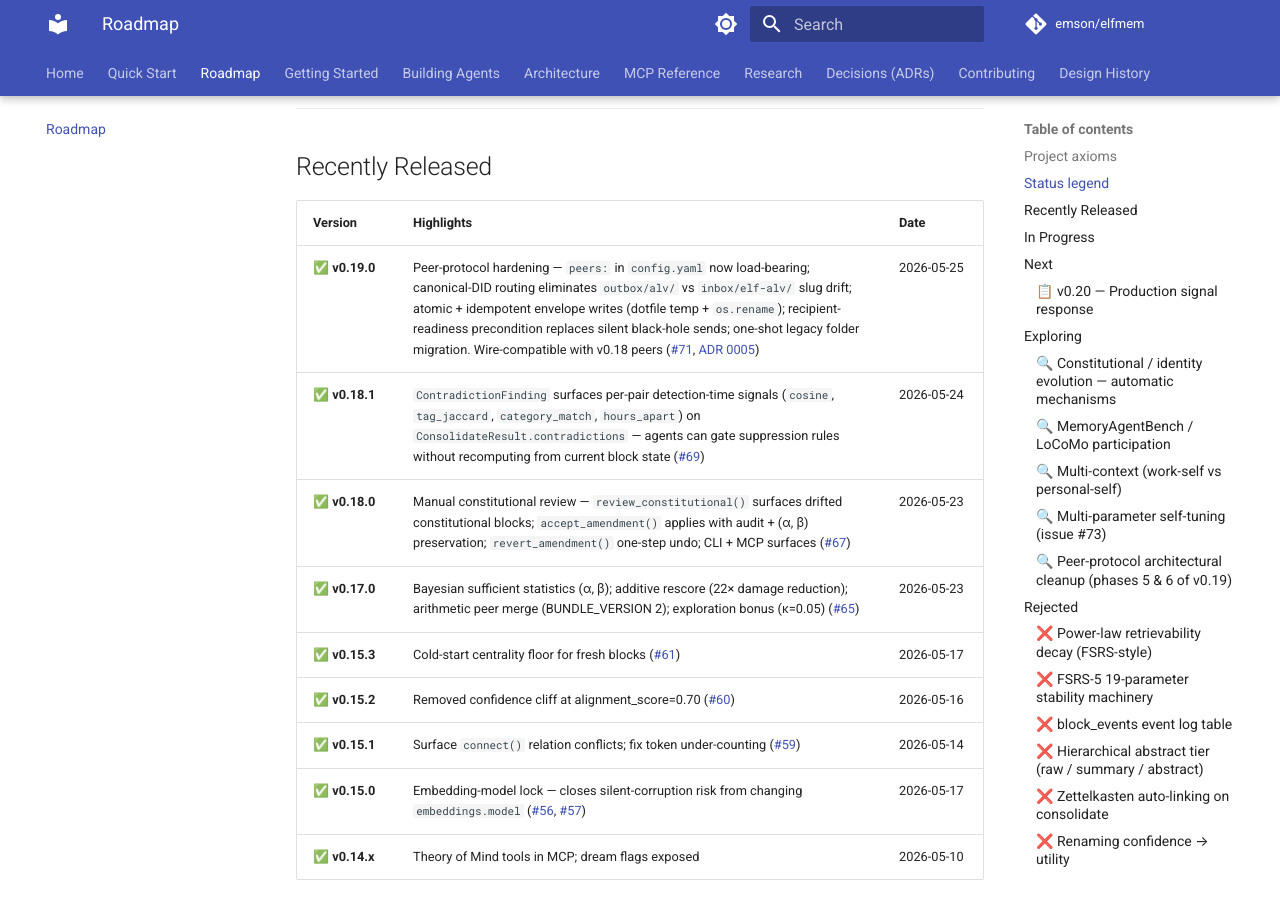
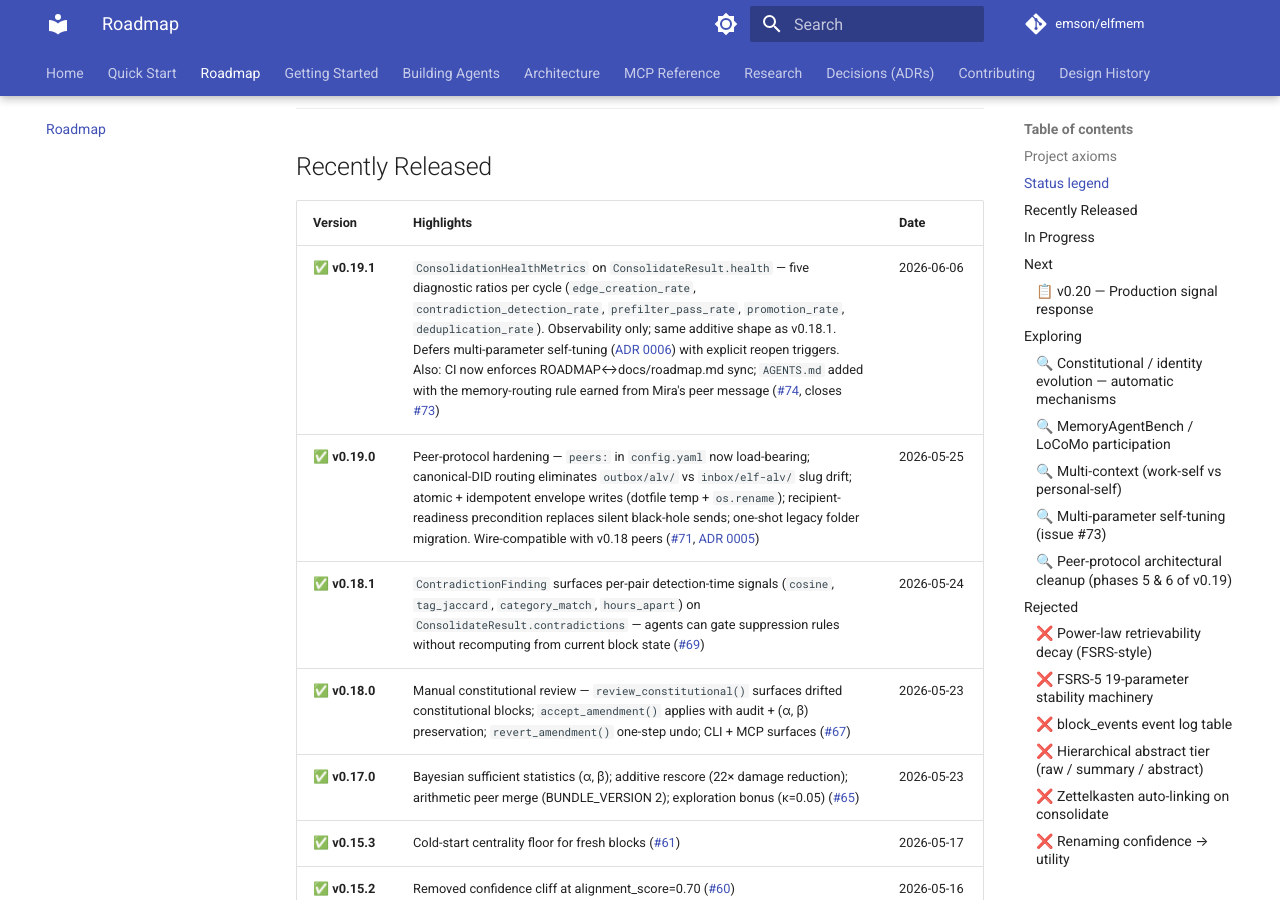
Before and after one commit to emson/elfmem, an MkDocs documentation site: the page built from docs/roadmap.md, in a window 1280 px wide and 900 px high, scrolled down 1166 px. Built offline with MkDocs 1.6.1 and Material for MkDocs 9.7.7, drawn with Linux system fonts in a browser that asks for light colours; comment, search, counter and statistics services are not loaded.

Commit message:
release: v0.19.1 — ConsolidationHealthMetrics (#75)
Pure release prep: bumps pyproject.toml 0.19.0 → 0.19.1, promotes the
CHANGELOG [Unreleased] entry to [0.19.1] dated 2026-06-06, and lifts the
release into ROADMAP "Recently Released" with a one-line summary
referencing PR #74 and ADR 0006.

Scope (already merged via #74):
- ConsolidationHealthMetrics on ConsolidateResult.health (closes #73)
- ADR 0006 defers multi-parameter self-tuning with reopen triggers
- CI now enforces ROADMAP / docs/roadmap.md sync (caught 8-day drift)
- AGENTS.md with vendor-neutral memory-routing rule (from Mira)

Tag follows the same v0.18.1 / v0.19.0 pattern: PR merges, then
git tag -a v0.19.1 on main, push, publish.yml triggers on the tag.

Co-authored-by: Claude Opus 4.7 (1M context) <noreply@anthropic.com>

```diff
--- a/docs/roadmap.md
+++ b/docs/roadmap.md
@@ -47,6 +47,7 @@ These don't change between releases. They constrain what we ship.
 
 | Version | Highlights | Date |
 |---|---|---|
+| ✅ **v0.19.1** | `ConsolidationHealthMetrics` on `ConsolidateResult.health` — five diagnostic ratios per cycle (`edge_creation_rate`, `contradiction_detection_rate`, `prefilter_pass_rate`, `promotion_rate`, `deduplication_rate`). Observability only; same additive shape as v0.18.1. Defers multi-parameter self-tuning ([ADR 0006](docs/decisions/0006-defer-multi-parameter-self-tuning.md)) with explicit reopen triggers. Also: CI now enforces ROADMAP↔docs/roadmap.md sync; `AGENTS.md` added with the memory-routing rule earned from Mira's peer message ([#74](https://github.com/emson/elfmem/pull/74), closes [#73](https://github.com/emson/elfmem/issues/73)) | 2026-06-06 |
 | ✅ **v0.19.0** | Peer-protocol hardening — `peers:` in `config.yaml` now load-bearing; canonical-DID routing eliminates `outbox/alv/` vs `inbox/elf-alv/` slug drift; atomic + idempotent envelope writes (dotfile temp + `os.rename`); recipient-readiness precondition replaces silent black-hole sends; one-shot legacy folder migration. Wire-compatible with v0.18 peers ([#71](https://github.com/emson/elfmem/pull/71), [ADR 0005](docs/decisions/0005-peer-protocol-hardening.md)) | 2026-05-25 |
 | ✅ **v0.18.1** | `ContradictionFinding` surfaces per-pair detection-time signals (`cosine`, `tag_jaccard`, `category_match`, `hours_apart`) on `ConsolidateResult.contradictions` — agents can gate suppression rules without recomputing from current block state ([#69](https://github.com/emson/elfmem/pull/69)) | 2026-05-24 |
 | ✅ **v0.18.0** | Manual constitutional review — `review_constitutional()` surfaces drifted constitutional blocks; `accept_amendment()` applies with audit + (α, β) preservation; `revert_amendment()` one-step undo; CLI + MCP surfaces ([#67](https://github.com/emson/elfmem/pull/67)) | 2026-05-23 |
--- a/pyproject.toml
+++ b/pyproject.toml
@@ -4,7 +4,7 @@ build-backend = "hatchling.build"
 
 [project]
 name = "elfmem"
-version = "0.19.0"
+version = "0.19.1"
 description = "Adaptive memory for LLM agents — adaptive decay, knowledge graph, zero infrastructure"
 readme = "README.md"
 requires-python = ">=3.11"
```
Also changed, not shown: CHANGELOG.md (+31 -0 lines), ROADMAP.md (+1 -0 lines).
